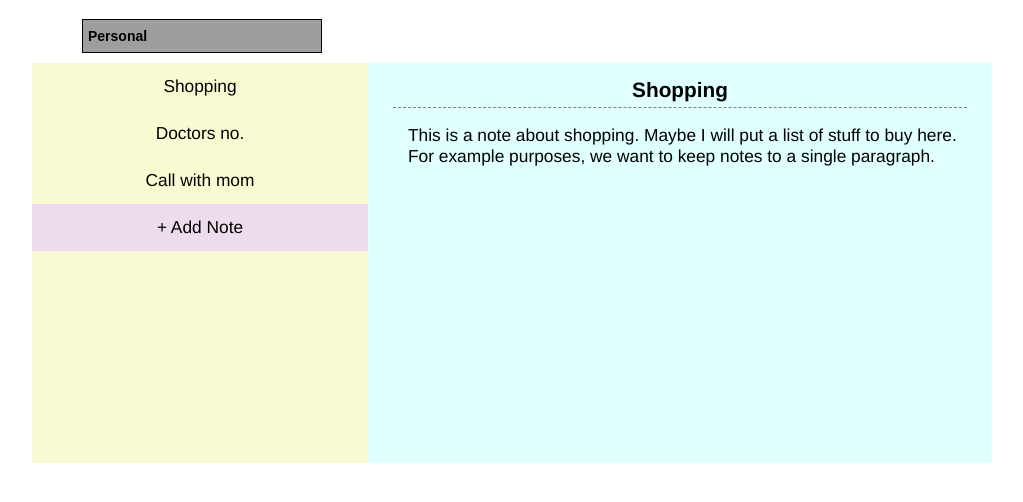
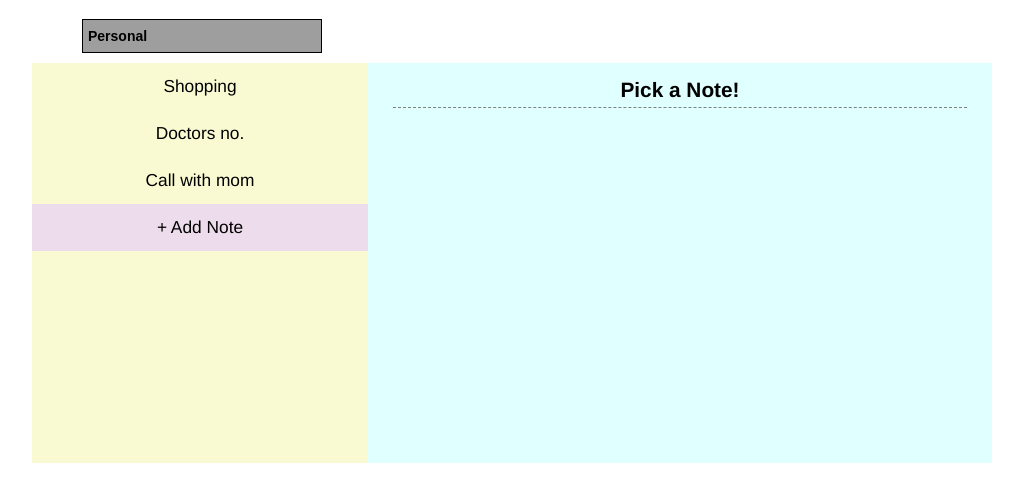
Before and after one commit to MrSkinny/notebook-app-state, a plain HTML site: page index.html in a window 1280 px wide. Shown: the part 62-564 px from the top of the page, without its empty margins (128-1151 px from the left). Drawn offline with nearby package versions, Linux system fonts and the light colour scheme; grey boxes are pictures that could not be loaded.

Commit message:
add note detail for selected note

```diff
--- a/app.js
+++ b/app.js
@@ -107,7 +107,22 @@ function renderNoteList(state, el){
     el.html(html);
 }
 
+function renderNote(state, el){
+    let html = '';
+    if (!state.selectedNote) {
+        html += '<header>Pick a Note!</header>';
+    } else {
+        html += `
+            <header>${state.selectedNote.title}</header>
+            <p>${state.selectedNote.body}</p>
+        `;
+    }
+
+    el.html(html);
+}
+
 $(function() {
     renderNotebookDropdown(appState, $('.notebook-selector'));
     renderNoteList(appState, $('.note-list'));
+    renderNote(appState, $('.note-detail-content'));
 });
--- a/index.html
+++ b/index.html
@@ -19,8 +19,6 @@
             </div>
             <div class="note-detail">
                 <article class="note-detail-content">
-                    <header>Shopping</header>
-                    <p>This is a note about shopping. Maybe I will put a list of stuff to buy here. For example purposes, we want to keep notes to a single paragraph.</p>
                 </article>
             </div>
         </div>
```
